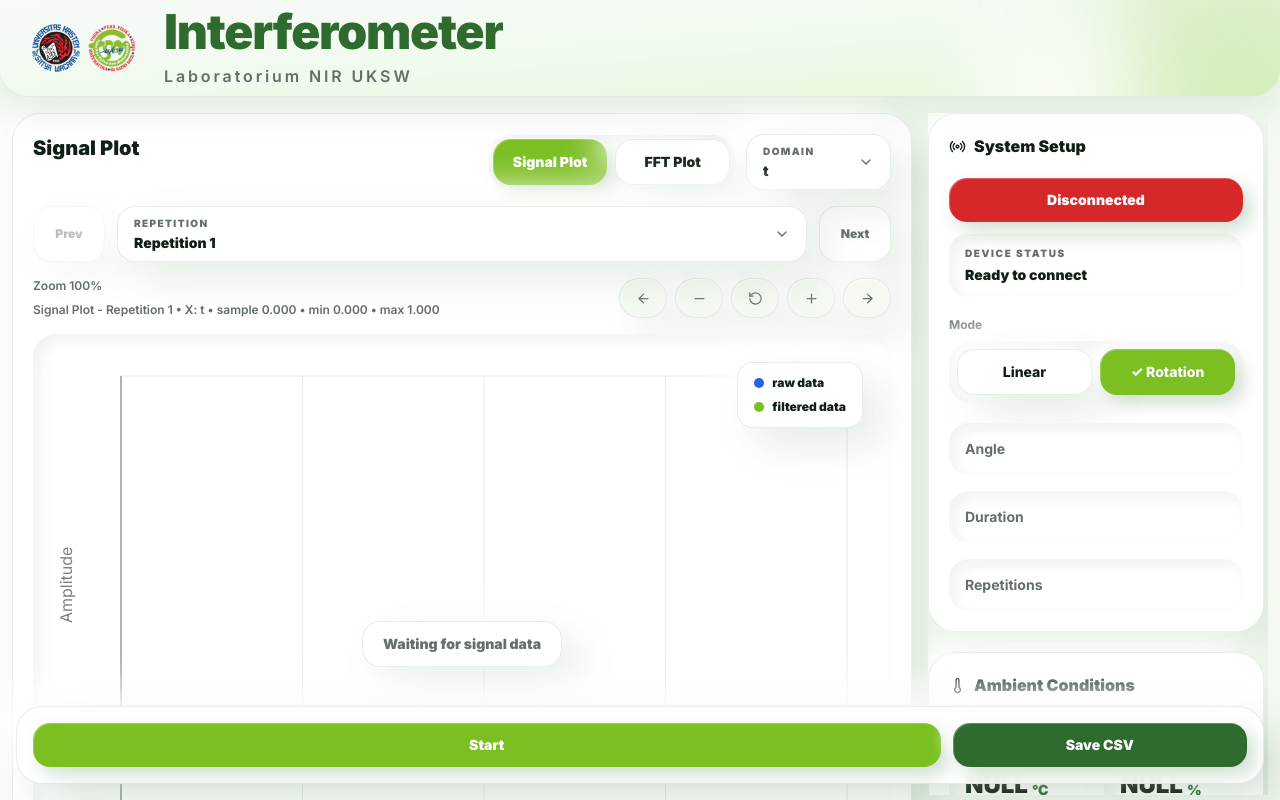
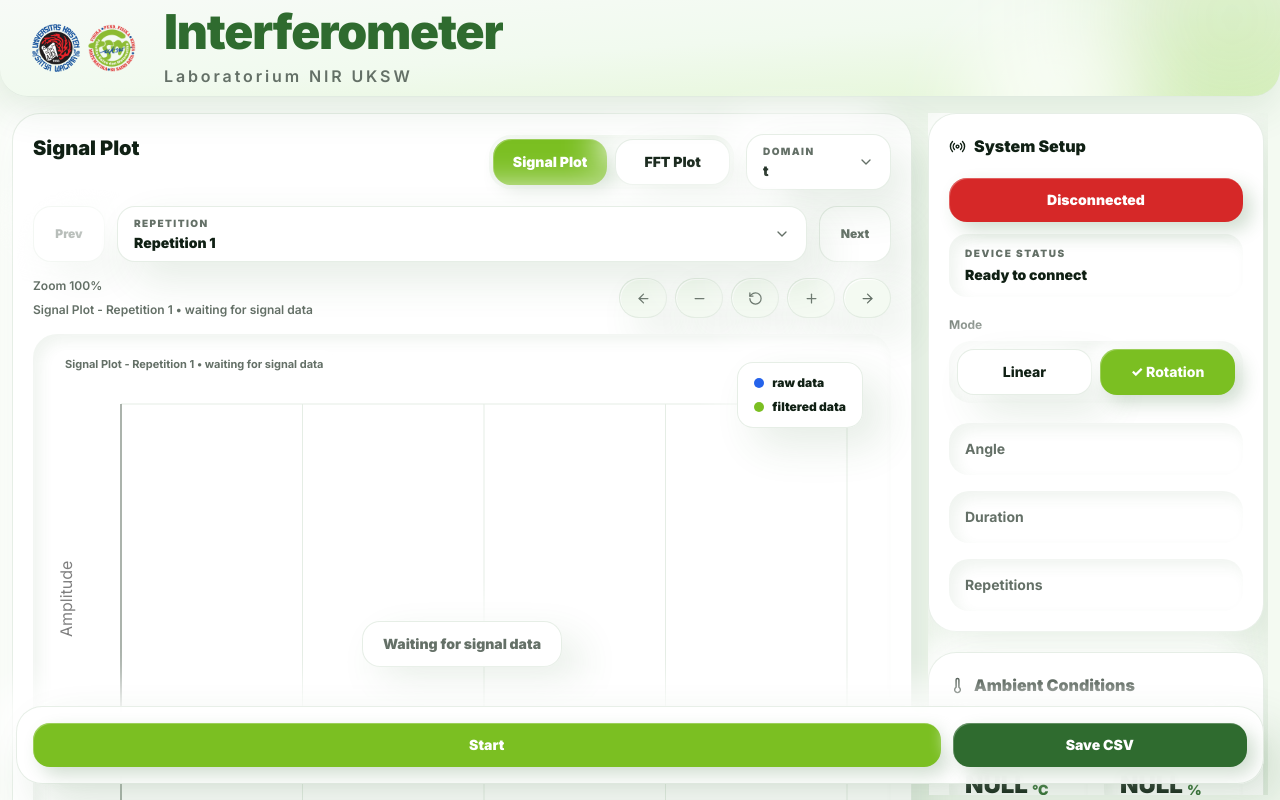
Before and after one commit to AdrielFabianSuryoto/interferometer_uksw, a React (Vite) app: page / in a window 1280 px wide. Shown: the top 800 px of the page. Built offline with nearby package versions, Linux system fonts and the light colour scheme.

Commit message:
add information amount of sample

```diff
--- a/src/components/DataVisualizationPanel.tsx
+++ b/src/components/DataVisualizationPanel.tsx
@@ -78,6 +78,11 @@ export const DataVisualizationPanel = ({
   const sample = rawValues[75] ?? rawValues[0] ?? 0;
   const minRaw = rawValues.length ? Math.min(...rawValues) : 0;
   const maxRaw = rawValues.length ? Math.max(...rawValues) : 1;
+  const sampleCount = hasSignalData ? data.signal.length : 0;
+  const signalInfoText = hasSignalData
+    ? `Signal Plot - Repetition ${selectedRepetition} • sample ${sample.toFixed(3)} • min=${minRaw.toFixed(3)} • max=${maxRaw.toFixed(3)} • n=${sampleCount}`
+    : `Signal Plot - Repetition ${selectedRepetition} • waiting for signal data`;
+  const fftInfoText = '';
   const xKey = axisMode === 't²' ? 'timeSquared' : 'time';
   const amplitudeKey = fftSource === 'Filtered data' ? 'filteredAmplitude' : 'rawAmplitude';
   const dominant = fftSource === 'Filtered data' ? data?.dominantFiltered : data?.dominantRaw;
@@ -163,7 +168,7 @@ export const DataVisualizationPanel = ({
       };
 
   const metaText = plotMode === 'Signal Plot'
-    ? `Signal Plot - Repetition ${selectedRepetition} • X: ${axisMode} • sample ${sample.toFixed(3)} • min ${minRaw.toFixed(3)} • max ${maxRaw.toFixed(3)}`
+    ? signalInfoText
     : `FFT Plot - Repetition ${selectedRepetition} • Source: ${fftSource} • Frequency: ${fftParams.minFrequency.toFixed(2)}-${fftParams.maxFrequency.toFixed(2)} Hz`;
 
   return (
@@ -233,6 +238,11 @@ export const DataVisualizationPanel = ({
         </div>
 
         <div className="relative h-[620px] min-h-[440px] rounded-[24px] bg-white p-4 shadow-neu-inset-soft">
+          {plotMode === 'Signal Plot' && (
+            <div className="absolute left-5 top-4 z-[2] rounded-full bg-white/90 px-3 py-1.5 text-[11px] font-bold text-secondary shadow-neu backdrop-blur">
+              {signalInfoText}
+            </div>
+          )}
           {plotMode === 'Signal Plot' ? (
             <>
               <div className="chart-legend-box">
@@ -241,7 +251,7 @@ export const DataVisualizationPanel = ({
               </div>
               {!hasSignalData && <EmptyChartNotice label="Waiting for signal data" />}
               <ResponsiveContainer width="100%" height="100%">
-                <LineChart data={visibleSignal} margin={{ top: 26, right: 28, bottom: 38, left: 12 }}>
+                <LineChart data={visibleSignal} margin={{ top: 54, right: 28, bottom: 38, left: 12 }}>
                   <CartesianGrid stroke="#E5EDE5" />
                   <XAxis
                     dataKey={xKey}
@@ -271,7 +281,7 @@ export const DataVisualizationPanel = ({
               </div>
               {!hasFftData && <EmptyChartNotice label="Waiting for FFT data" />}
               <ResponsiveContainer width="100%" height="100%">
-                <LineChart data={visibleFft} margin={{ top: 26, right: 28, bottom: 38, left: 12 }}>
+                <LineChart data={visibleFft} margin={{ top: 54, right: 28, bottom: 38, left: 12 }}>
                   <CartesianGrid stroke="#E5EDE5" />
                   <XAxis
                     dataKey="frequency"
```
